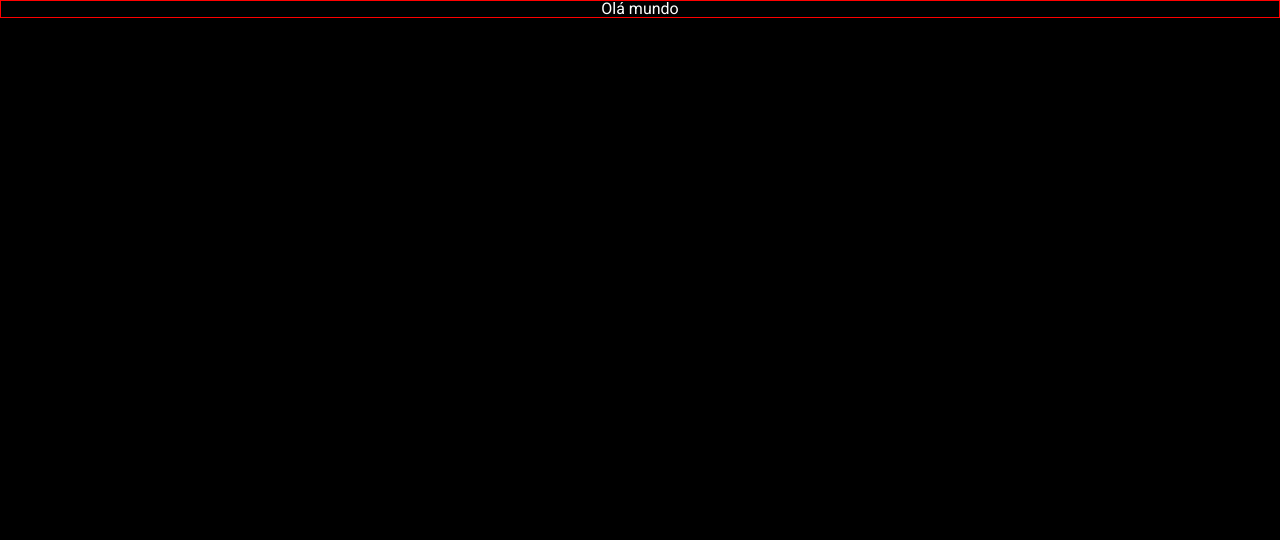
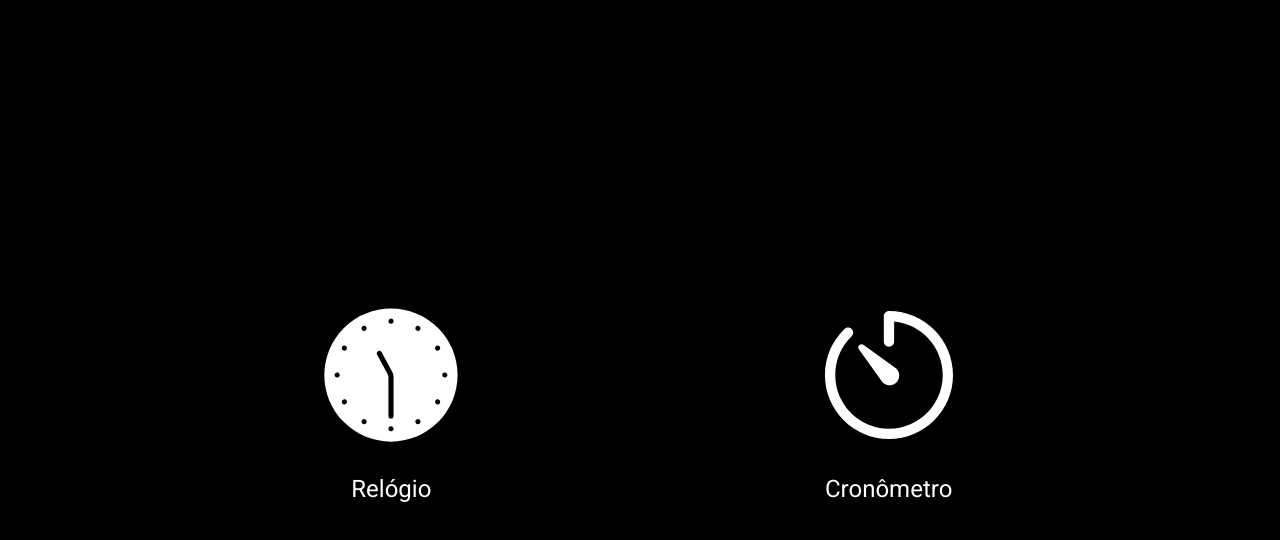
Before and after one commit to Guribeiro/cronometro, a React (Create React App) app: page / in a window 1280 px wide. Shown: the top 540 px of the page. Built offline with nearby package versions, Linux system fonts and the light colour scheme.

Commit message:
add home

```diff
--- a/src/components/Home/index.js
+++ b/src/components/Home/index.js
@@ -1,14 +1,43 @@
-import React, {Component} from 'react';
+import React, { Component, Fragment } from 'react';
 import './styles.scss';
 
-class Home extends Component{
+import { IoIosTimer, IoIosClock } from 'react-icons/io'
 
-    render(){
-        return(
-            <div className='home'>
+import { Link } from 'react-router-dom';
 
-                <h1>Olá mundo</h1>
-            </div>
+
+
+class Home extends Component {
+
+
+
+
+    render() {
+
+
+        return (
+
+            <Fragment>
+
+                <div className='home'>
+
+                    <div className="options-service">
+                        <div className="option">
+                            <Link to='/relogio'>
+                                <IoIosClock />
+                                <strong>Relógio</strong>
+                            </Link>
+                        </div>
+
+                        <div className="option">
+                            <Link to='/cronometro'>
+                                <IoIosTimer />
+                                <strong>Cronômetro</strong>
+                            </Link>
+                        </div>
+                    </div>
+                </div>
+            </Fragment>
         )
     }
 }
--- a/src/components/Home/styles.scss
+++ b/src/components/Home/styles.scss
@@ -1,7 +1,43 @@
-.home{
-    border: 1px solid red;
-    color: #fff;
-    display: flex;
-    align-items: center;
-    justify-content: center;
+.home {
+
+    width: 100%;
+    max-width: 1480px;
+
+    margin: auto;
+
+    .options-service {
+
+        display: flex;
+        justify-content: space-evenly;
+        align-items: center;
+        height: 100vh;
+
+
+        .option {
+            a {
+                display: flex;
+                flex-direction: column;
+                align-items: center;
+                justify-content: center;
+
+                padding: 24px;
+
+                svg {
+                    font-size: 164px;
+                    overflow: hidden;
+                    transition: transform 0.7s ease;
+
+                    &:hover {
+                        transform: scale(1.2);
+                    }
+                }
+
+                strong {
+                    margin-top: 14px;
+                    font-size: 24px;
+                    line-height: 36px;
+                }
+            }
+        }
+    }
 }
```
